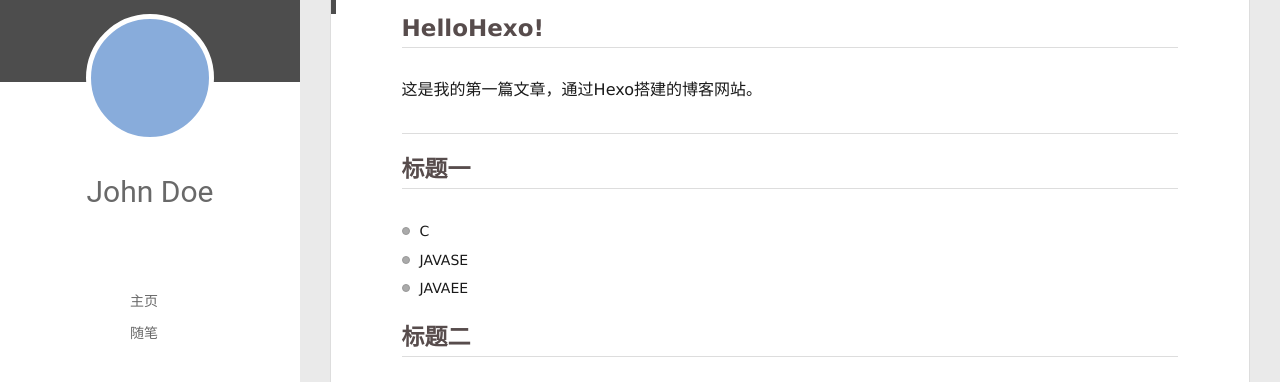
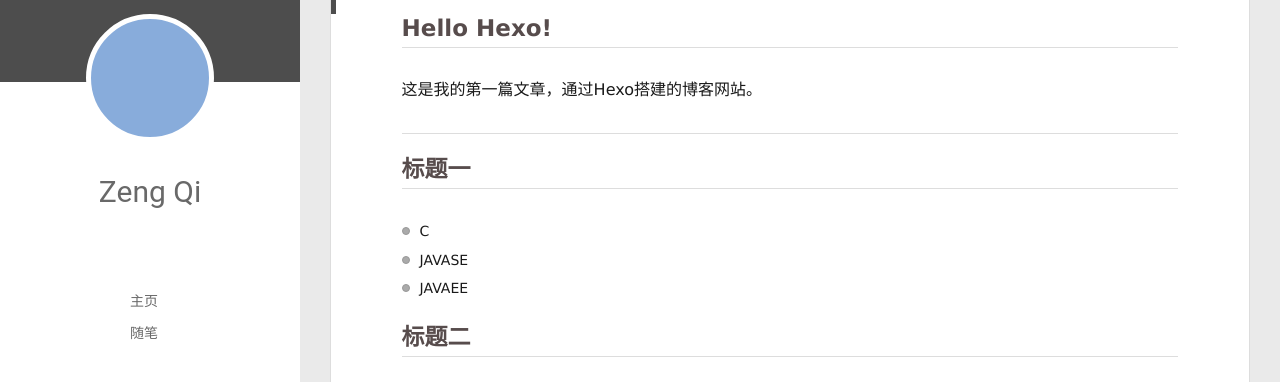
Before and after one commit to FisrtHeart/FirstHeart.github.io, a plain HTML site: page index.html in a window 1280 px wide. Shown: the part 98-480 px from the top of the page. Drawn offline with Linux system fonts and the light colour scheme; files that its build step writes are made by us from their sources; no server answers.

Commit message:
Update index.html

```diff
--- a/index.html
+++ b/index.html
@@ -13,7 +13,7 @@
 <meta property="og:url" content="http://yoursite.com/index.html">
 <meta property="og:site_name" content="Hexo">
 <meta property="og:locale" content="en_US">
-<meta property="article:author" content="John Doe">
+<meta property="article:author" content="Zeng Qi">
 <meta name="twitter:card" content="summary">
 
     <link rel="alternative" href="/atom.xml" title="Hexo" type="application/atom+xml">
@@ -46,7 +46,7 @@
 			<img src="" class="js-avatar">
 		</a>
 		<hgroup>
-		  <h1 class="header-author"><a href="/">John Doe</a></h1>
+		  <h1 class="header-author"><a href="/">Zeng Qi</a></h1>
 		</hgroup>
 
 
@@ -172,7 +172,7 @@
 
     <div class="article-entry" itemprop="articleBody">
 
-        <h2 id="HelloHexo"><a href="#HelloHexo" class="headerlink" title="HelloHexo!"></a>HelloHexo!</h2><p>这是我的第一篇文章，通过Hexo搭建的博客网站。</p>
+        <h2 id="HelloHexo"><a href="#HelloHexo" class="headerlink" title="HelloHexo!"></a>Hello Hexo!</h2><p>这是我的第一篇文章，通过Hexo搭建的博客网站。</p>
 <hr>
 <h2 id="标题一"><a href="#标题一" class="headerlink" title="标题一"></a>标题一</h2><ul>
 <li>C</li>
```
